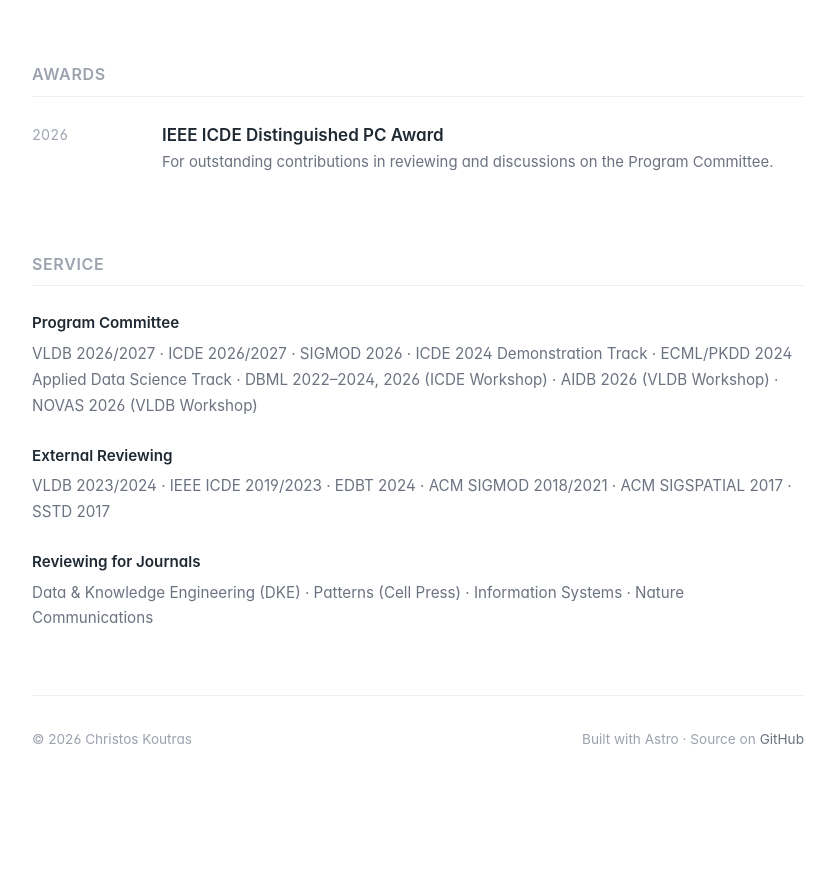
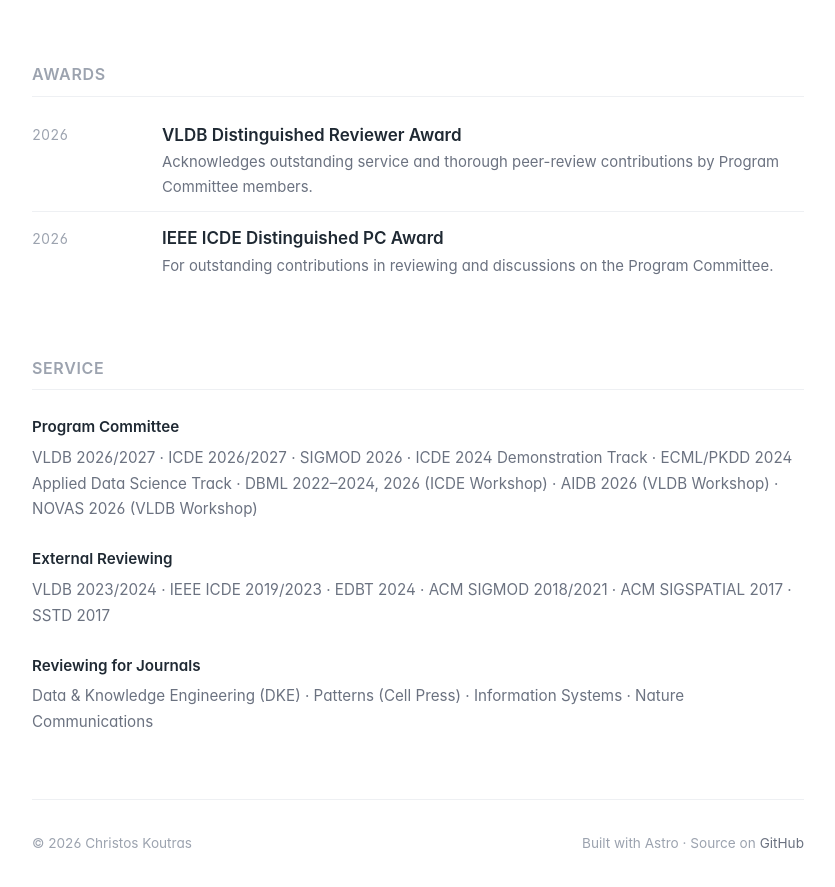
Before and after one commit to ckoutras/ckoutras.github.io, an Astro site: page / in a window 1280 px wide. Shown: the part 1721-2608 px from the top of the page, without its empty margins (222-1057 px from the left). Before the commit the page ends 2568 px from the top, so only its background shows below. Built offline with nearby package versions, Linux system fonts and the light colour scheme; Astro itself is replaced by a stand-in of ours; a web font is replaced by a local one.

Commit message:
update cv and awards section

```diff
--- a/src/pages/index.astro
+++ b/src/pages/index.astro
@@ -31,6 +31,11 @@ const journals = [
 ];
 
 const awards = [
+  {
+    year: "2026",
+    title: "VLDB Distinguished Reviewer Award",
+    note: "Acknowledges outstanding service and thorough peer-review contributions by Program Committee members.",
+  },
   {
     year: "2026",
     title: "IEEE ICDE Distinguished PC Award",
```
Also changed, not shown: 1 other file.
